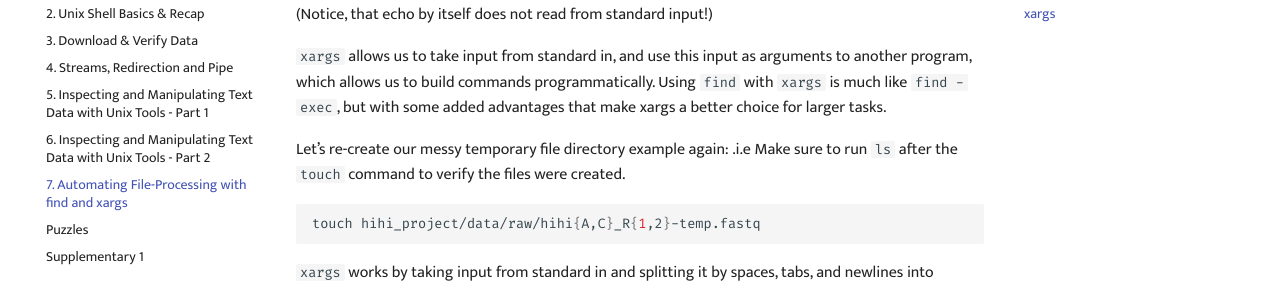
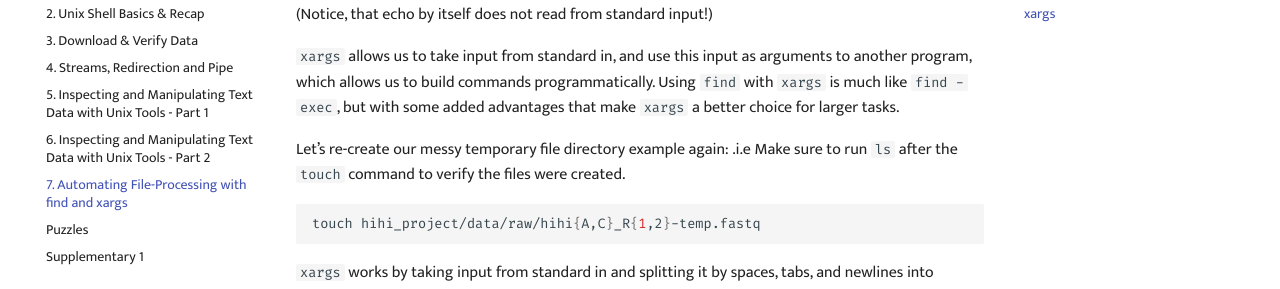
Before and after one commit to GenomicsAotearoa/shell-for-bioinformatics, an MkDocs documentation site: the page built from docs/6_automate_fileprocessing_find_xargs.md, in a window 1280 px wide and 900 px high, scrolled down 2283 px. Shown: the part 166-455 px from the top of the window. Built offline with MkDocs 1.6.1 and Material for MkDocs 9.7.7, drawn with Linux system fonts in a browser that asks for light colours; comment, search, counter and statistics services are not loaded; the version menu is left out.

Commit message:
syntax fix

```diff
--- a/docs/6_automate_fileprocessing_find_xargs.md
+++ b/docs/6_automate_fileprocessing_find_xargs.md
@@ -138,7 +138,7 @@ In general, `find -exec` is most appropriate for quick, simple tasks (like delet
 
 `xargs` reads data from standard input (stdin) and executes the command (supplied to it as an argument) one or more times based on the input read. Any spaces, tabs, and newlines in the input are treated as delimiters, while blank lines are ignored. If no command is specified, `xargs` executes `echo`. (Notice, that echo by itself does not read from standard input!)
 
-`xargs` allows us to take input from standard in, and use this input as arguments to another program, which allows us to build commands programmatically. Using `find` with `xargs` is much like `find -exec`, but with some added advantages that make xargs a better choice for larger tasks.
+`xargs` allows us to take input from standard in, and use this input as arguments to another program, which allows us to build commands programmatically. Using `find` with `xargs` is much like `find -exec`, but with some added advantages that make `xargs` a better choice for larger tasks.
 
 Let’s re-create our messy temporary file directory example again: .i.e Make sure to run `ls` after the `touch` command to verify the files were created.
 
```
